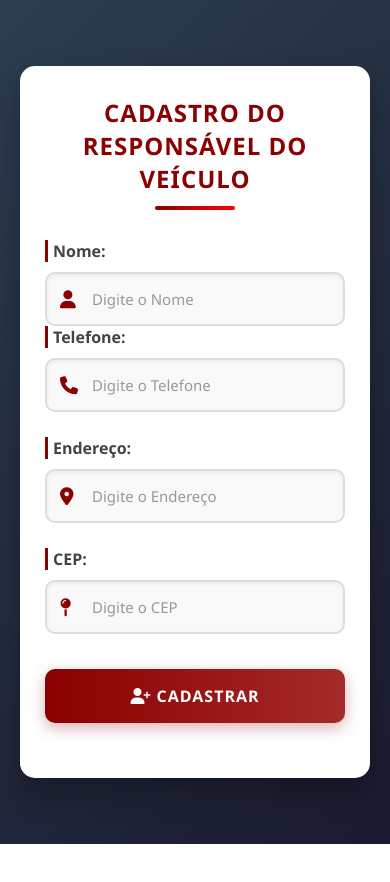
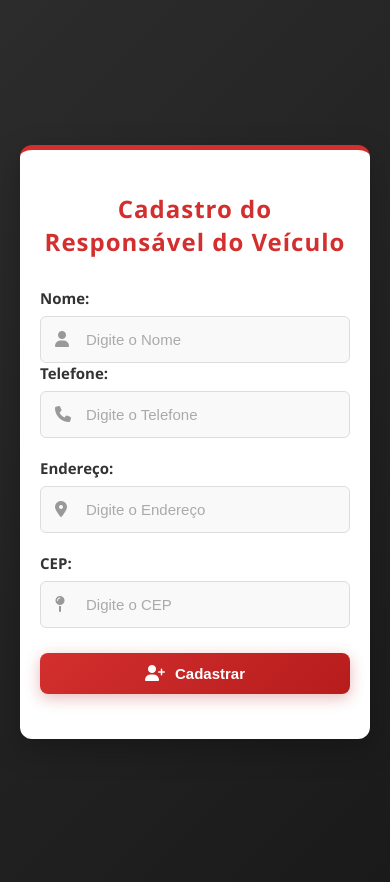
Before and after one commit to ndurantec/ejcar_front_st, a plain HTML site: page responsavel.html in a window 390 px wide. Before the commit the page ends 844 px from the top, so only its background shows below. Drawn offline with Linux system fonts and the light colour scheme.

Commit message:
atualizado

```diff
--- /dev/null
+++ b/css/agendamento.css
@@ -0,0 +1,183 @@
+
+        /* Estilos Gerais */
+        body {
+            font-family: 'Segoe UI', Tahoma, Geneva, Verdana, sans-serif;
+            background: linear-gradient(135deg, #2c2c2c 0%, #1a1a1a 100%);
+            display: flex;
+            justify-content: center;
+            align-items: center;
+            min-height: 100vh;
+            padding: 20px;
+            margin: 0;
+        }
+
+        .formulario-com-borda {
+            width: 100%;
+            max-width: 600px;
+            background: white;
+            padding: 40px;
+            border-radius: 12px;
+            box-shadow: 0 10px 30px rgba(0, 0, 0, 0.25);
+            border-top: 5px solid #d32f2f;
+        }
+
+        .formulario-com-borda h1 {
+            color: #d32f2f;
+            text-align: center;
+            margin-bottom: 15px;
+            font-weight: 700;
+            font-size: 32px;
+            letter-spacing: 1px;
+            text-transform: uppercase;
+        }
+
+        .formulario-com-borda hr {
+            border: none;
+            height: 2px;
+            background: linear-gradient(to right, transparent, #d32f2f, transparent);
+            margin: 20px 0 30px;
+        }
+
+        .formulario-com-borda b {
+            display: block;
+            color: #333;
+            margin-top: 22px;
+            margin-bottom: 10px;
+            font-weight: 600;
+            font-size: 16px;
+        }
+
+        .form-control {
+            border: 1px solid #ddd;
+            border-radius: 6px;
+            padding: 16px;
+            font-size: 16px;
+            background-color: #f9f9f9;
+            transition: all 0.3s ease;
+            width: 100%;
+            box-sizing: border-box;
+        }
+
+        .form-control:focus {
+            outline: none;
+            border-color: #d32f2f;
+            box-shadow: 0 0 0 3px rgba(211, 47, 47, 0.2);
+            background-color: #fff;
+        }
+
+        .form-control::placeholder {
+            color: #999;
+        }
+
+        .btn-container {
+            display: flex;
+            justify-content: center;
+            margin-top: 35px;
+            width: 100%;
+        }
+
+        .btn-danger {
+            background: linear-gradient(135deg, #d32f2f 0%, rgb(183, 28, 28) 100%);
+            color: white;
+            border: none;
+            padding: 16px 40px;
+            border-radius: 10px;
+            font-size: 18px;
+            font-weight: 600;
+            cursor: pointer;
+            transition: all 0.3s ease;
+            box-shadow: 0 4px 15px rgba(183, 28, 28, 0.3);
+            letter-spacing: 0.5px;
+            position: relative;
+            overflow: hidden;
+            width: 200px;
+            text-align: center;
+        }
+
+        .btn-danger:hover {
+            transform: translateY(-3px);
+            box-shadow: 0 7px 20px rgba(183, 28, 28, 0.4);
+        }
+
+        .btn-danger:active {
+            transform: translateY(1px);
+        }
+
+        .btn-danger::before {
+            content: '';
+            position: absolute;
+            top: 0;
+            left: -100%;
+            width: 100%;
+            height: 100%;
+            background: linear-gradient(90deg, transparent, rgba(255, 255, 255, 0.2), transparent);
+            transition: 0.5s;
+        }
+
+        .btn-danger:hover::before {
+            left: 100%;
+        }
+
+        /* Estilo responsivo */
+        @media (max-width: 768px) {
+            .formulario-com-borda {
+                padding: 25px 20px;
+            }
+
+            .formulario-com-borda h1 {
+                font-size: 26px;
+            }
+
+            .btn-danger {
+                width: 100%;
+                padding: 14px;
+            }
+        }
+
+        /* Estilo para radios customizados como quadrados vermelhos */
+        .checkbox-container {
+            display: flex;
+            gap: 20px;
+            align-items: center;
+            margin: 10px 0 20px;
+        }
+
+        .checkbox-container input[type="radio"] {
+            display: none;
+        }
+
+        .checkbox-container label {
+            position: relative;
+            padding-left: 30px;
+            cursor: pointer;
+            font-size: 16px;
+            color: #333;
+        }
+
+        .checkbox-container label::before {
+            content: '';
+            position: absolute;
+            left: 0;
+            top: 2px;
+            width: 20px;
+            height: 20px;
+            border: 2px solid #d32f2f;
+            background-color: white;
+            border-radius: 4px;
+            box-sizing: border-box;
+            transition: 0.3s;
+        }
+
+        .checkbox-container input[type="radio"]:checked + label::before {
+            background-color: #d32f2f;
+            border-color: #d32f2f;
+        }
+
+        .checkbox-container input[type="radio"]:checked + label::after {
+            content: '✔';
+            position: absolute;
+            left: 4px;
+            top: 0;
+            font-size: 16px;
+            color: white;
+        }
--- /dev/null
+++ b/css/responsavel.css
@@ -0,0 +1,136 @@
+/* Estilo geral da página */
+body {
+    font-family: 'Segoe UI', Tahoma, Geneva, Verdana, sans-serif;
+    background: linear-gradient(135deg, #2c2c2c 0%, #1a1a1a 100%);
+    display: flex;
+    justify-content: center;
+    align-items: center;
+    min-height: 100vh;
+    margin: 0;
+    padding: 20px;
+}
+
+/* Container principal do formulário */
+.container {
+    width: 100%;
+    max-width: 600px;
+    background: white;
+    padding: 40px;
+    border-radius: 12px;
+    box-shadow: 0 10px 30px rgba(0, 0, 0, 0.25);
+    border-top: 5px solid #d32f2f;
+    box-sizing: border-box;
+}
+
+/* Título */
+.container h1 {
+    color: #d32f2f;
+    text-align: center;
+    margin-bottom: 30px;
+    font-weight: 700;
+    font-size: 28px;
+    letter-spacing: 1px;
+}
+
+/* Grupos de formulário */
+.form-group {
+    margin-bottom: 20px;
+}
+
+/* Rótulos */
+.form-group label {
+    display: block;
+    margin-bottom: 8px;
+    color: #333;
+    font-weight: 600;
+    font-size: 15px;
+}
+
+/* Campo com ícone */
+.input-icon {
+    position: relative;
+}
+
+.input-icon i {
+    position: absolute;
+    left: 15px;
+    top: 50%;
+    transform: translateY(-50%);
+    color: #999;
+    font-size: 16px;
+}
+
+/* Campos de input */
+.input-icon input {
+    width: 100%;
+    padding: 14px 14px 14px 45px;
+    border: 1px solid #ddd;
+    border-radius: 6px;
+    font-size: 15px;
+    background-color: #f9f9f9;
+    transition: 0.3s ease;
+    box-sizing: border-box;
+}
+
+.input-icon input:focus {
+    outline: none;
+    border-color: #d32f2f;
+    background-color: #fff;
+    box-shadow: 0 0 0 3px rgba(211, 47, 47, 0.2);
+}
+
+.input-icon input::placeholder {
+    color: #aaa;
+}
+
+/* Botão */
+.button {
+    background: linear-gradient(135deg, #d32f2f 0%, rgb(183, 28, 28) 100%);
+    color: white;
+    border: none;
+    padding: 14px 30px;
+    border-radius: 8px;
+    font-size: 16px;
+    font-weight: 600;
+    cursor: pointer;
+    transition: all 0.3s ease;
+    box-shadow: 0 4px 15px rgba(183, 28, 28, 0.3);
+    display: flex;
+    align-items: center;
+    gap: 10px;
+    margin: 25px auto 0;
+    justify-content: center;
+    width: 100%;
+    max-width: 250px;
+}
+
+.button:hover {
+    transform: translateY(-3px);
+    box-shadow: 0 7px 20px rgba(183, 28, 28, 0.4);
+}
+
+.button:active {
+    transform: translateY(1px);
+}
+
+/* Ícone dentro do botão */
+.button i {
+    font-size: 16px;
+}
+
+/* Responsividade */
+@media (max-width: 768px) {
+    .container {
+        padding: 25px 20px;
+    }
+
+    .container h1 {
+        font-size: 24px;
+    }
+
+    .button {
+        padding: 12px;
+        font-size: 15px;
+        max-width: 100%;
+    }
+}
--- a/js/responsavel.js
+++ b/js/responsavel.js
@@ -14,7 +14,7 @@ function cadastrar() {
 
 
             if(nome == ""){
-             alert("Você precisa preencher o campo nome");
+                alert("Você precisa preencher o campo nome");
             }
 
             if(telefone == ""){
@@ -26,8 +26,8 @@ function cadastrar() {
             }
 
              if(cep == ""){
-            alert("Você precisa preencher o campo CEP");
-                }
+                alert("Você precisa preencher o campo CEP");
+            }
 
                   alert(nome + " - " + telefone + " - " + endereco + " - " + cep);
 }
--- a/responsavel.html
+++ b/responsavel.html
@@ -1,11 +1,15 @@
 <!DOCTYPE html>
 <html lang="pt-BR">
 <head>
+
     <meta charset="UTF-8">
     <meta name="viewport" content="width=device-width, initial-scale=1.0">
+
     <title>Cadastro do Responsável do Veículo</title>
+
     <link rel="stylesheet" href="https://cdnjs.cloudflare.com/ajax/libs/font-awesome/6.4.0/css/all.min.css">
 
+    <link rel="stylesheet" href="css/responsavel.css">
     <script src="js/responsavel.js"></script>
 </head>
 <body>
@@ -54,189 +58,6 @@
     </div>
 
 
-    <style>
-        * {
-            margin: 0;
-            padding: 0;
-            box-sizing: border-box;
-            font-family: 'Poppins', 'Segoe UI', sans-serif;
-        }
-
-        body {
-            background: linear-gradient(135deg, #2c3e50 0%, #1a1a2e 100%);
-            min-height: 100vh;
-            display: flex;
-            justify-content: center;
-            align-items: center;
-            padding: 20px;
-            color: #333;
-        }
-
-        .container {
-            width: 100%;
-            max-width: 500px;
-            background: white;
-            border-radius: 15px;
-            box-shadow: 0 15px 30px rgba(0, 0, 0, 0.3);
-            overflow: hidden;
-            transform: translateY(0);
-            transition: transform 0.3s ease;
-        }
-
-        .container:hover {
-            transform: translateY(-5px);
-        }
-
-        form {
-            padding: 40px;
-        }
-
-        h1 {
-            text-align: center;
-            color: #8B0000;
-            margin-bottom: 30px;
-            font-size: 28px;
-            font-weight: 700;
-            position: relative;
-            padding-bottom: 15px;
-            text-transform: uppercase;
-            letter-spacing: 1px;
-        }
-
-        h1:after {
-            content: '';
-            position: absolute;
-            bottom: 0;
-            left: 50%;
-            transform: translateX(-50%);
-            width: 80px;
-            height: 4px;
-            background: linear-gradient(to right, #8B0000, #FF0000);
-            border-radius: 2px;
-        }
-
-        .form-group {
-            margin-bottom: 25px;
-            position: relative;
-        }
-
-        label {
-            display: block;
-            margin-bottom: 10px;
-            font-weight: 600;
-            color: #444;
-            font-size: 16px;
-            padding-left: 5px;
-            border-left: 3px solid #8B0000;
-        }
-
-        input {
-            width: 100%;
-            padding: 16px 20px;
-            border: 2px solid #ddd;
-            border-radius: 10px;
-            font-size: 16px;
-            color: #333;
-            transition: all 0.3s ease;
-            background-color: #f9f9f9;
-            box-shadow: inset 0 2px 4px rgba(0, 0, 0, 0.05);
-        }
-
-        input:focus {
-            outline: none;
-            border-color: #8B0000;
-            background-color: #fff;
-            box-shadow: 0 0 0 3px rgba(139, 0, 0, 0.2), inset 0 2px 4px rgba(0, 0, 0, 0.05);
-        }
-
-        input::placeholder {
-            color: #999;
-            font-size: 15px;
-        }
-
-        .input-icon {
-            position: relative;
-        }
-
-        .input-icon i {
-            position: absolute;
-            left: 15px;
-            top: 50%;
-            transform: translateY(-50%);
-            color: #8B0000;
-            font-size: 18px;
-        }
-
-        .input-icon input {
-            padding-left: 45px;
-        }
-
-        .button {
-            width: 100%;
-            padding: 18px;
-            background: linear-gradient(to right, #8B0000, #A52A2A);
-            color: white;
-            border: none;
-            border-radius: 10px;
-            font-size: 18px;
-            font-weight: 600;
-            cursor: pointer;
-            transition: all 0.3s ease;
-            margin-top: 10px;
-            letter-spacing: 1px;
-            text-transform: uppercase;
-            box-shadow: 0 5px 15px rgba(139, 0, 0, 0.3);
-        }
-
-        .button:hover {
-            background: linear-gradient(to right, #A52A2A, #8B0000);
-            transform: translateY(-3px);
-            box-shadow: 0 8px 20px rgba(139, 0, 0, 0.4);
-        }
-
-        .button:active {
-            transform: translateY(0);
-            box-shadow: 0 3px 10px rgba(139, 0, 0, 0.3);
-        }
-
-        .form-footer {
-            text-align: center;
-            margin-top: 25px;
-            color: #777;
-            font-size: 14px;
-        }
-
-        .form-footer a {
-            color: #8B0000;
-            text-decoration: none;
-            font-weight: 600;
-            transition: color 0.3s;
-        }
-
-        .form-footer a:hover {
-            color: #A52A2A;
-            text-decoration: underline;
-        }
-
-        @media (max-width: 600px) {
-            form {
-                padding: 30px 25px;
-            }
-
-            h1 {
-                font-size: 24px;
-            }
-
-            input {
-                padding: 14px 16px;
-            }
-
-            .button {
-                padding: 16px;
-                font-size: 16px;
-            }
-        }
-    </style>
 
 </body>
 </html>
```
Also changed, not shown: agendamento.html (added, +43 -0 lines), js/agendamento.js (added, +27 -0 lines), orcamento.html (+2 -2 lines), js/orçamento.js (indentation only).
